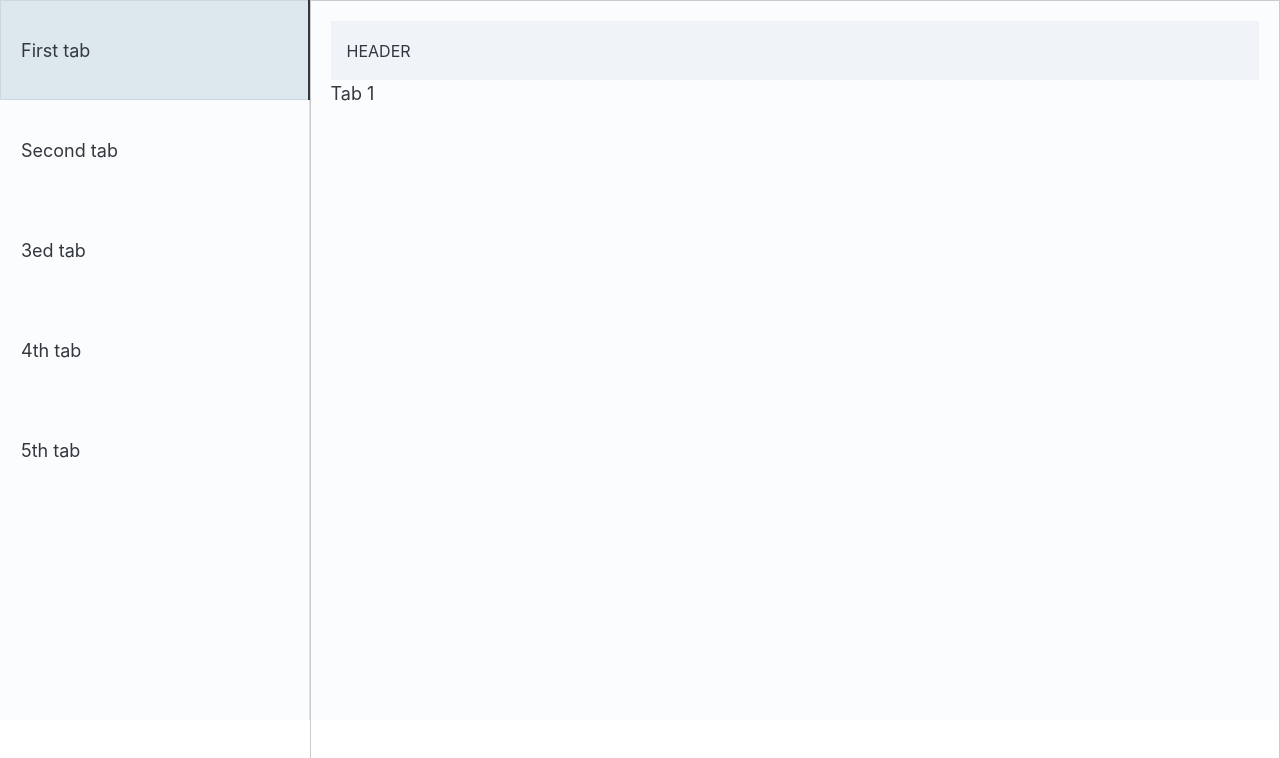
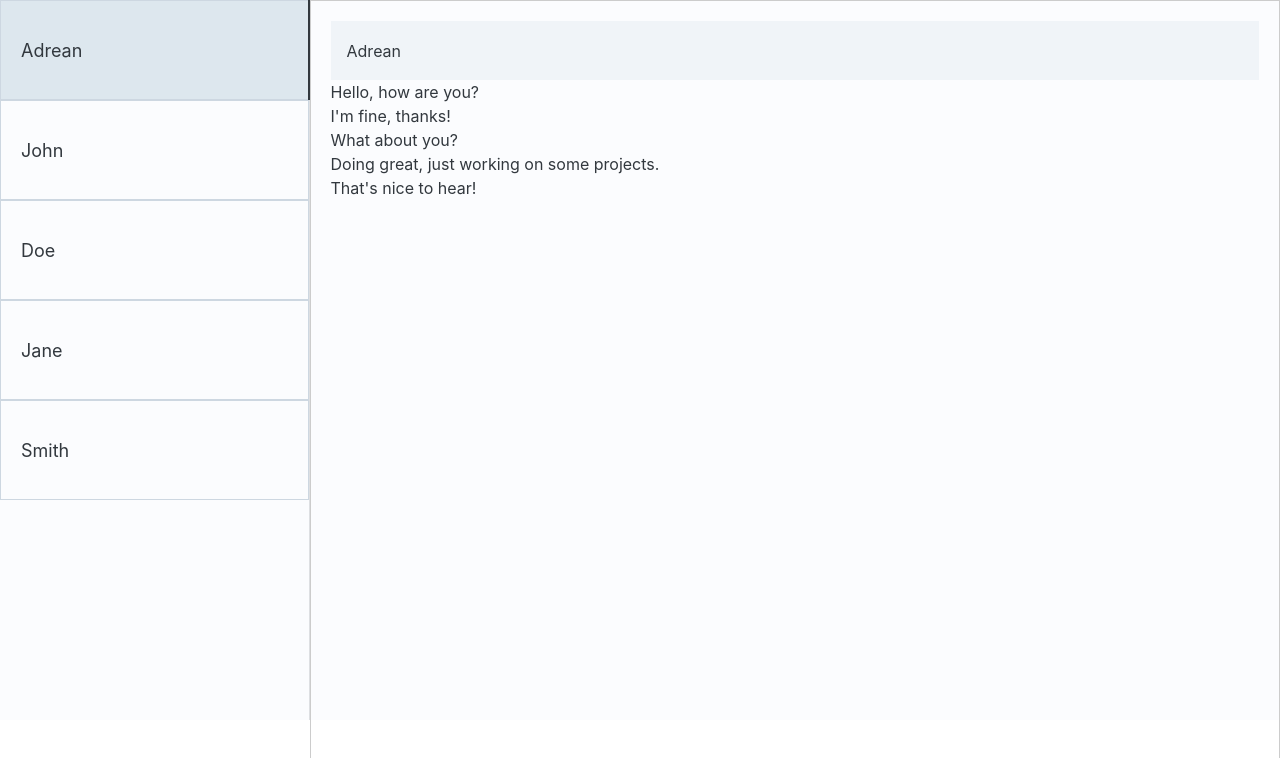
Before and after one commit to IrrationalCucumber/Chat-for-web-application-frontend, a React (Vite) app: page / in a window 1280 px wide. Shown: the top 758 px of the page. Built offline with nearby package versions, Linux system fonts and the light colour scheme.

Commit message:
Created a dynamic TabList based on chat users

```diff
--- a/src/route/Home.tsx
+++ b/src/route/Home.tsx
@@ -4,15 +4,23 @@ import { Tabs, TabList, Tab, TabPanel, Sheet, Typography } from "@mui/joy";
 import "./style.css";
 
 export default function Home() {
-  const [index, setIndex] = React.useState(0);
+  const sampleChatUser = ["Adrean", "John", "Doe", "Jane", "Smith"];
+  const sampleChatMessage = [
+    "Hello, how are you?",
+    "I'm fine, thanks!",
+    "What about you?",
+    "Doing great, just working on some projects.",
+    "That's nice to hear!",
+  ];
+  const [selectedTab, setSelectedTab] = React.useState(0); // Track selected tab index
   return (
     <div>
       {/* <Navbar /> */}
       <Tabs
         orientation="vertical"
         size="lg"
-        value={index}
-        onChange={(event, value) => setIndex(value as number)}
+        value={selectedTab} // Track selected tab index
+        onChange={(_, value) => setSelectedTab(value as number)} // Update selected tab index on change
         sx={{
           width: "100%",
           height: "90vh",
@@ -20,30 +28,38 @@ export default function Home() {
         }}
       >
         <TabList className="tab__list">
-          <Tab className="tab" variant={index === 0 ? "outlined" : "plain"}>
-            First tab
+          {sampleChatUser.map((user, i) => (
+            <Tab
+              className="tab"
+              variant={"outlined"}
+              value={i} // Use the user name as the value for the tab
+              key={i} // Use the user name as the value for the tab
+            >
+              {user}
             </Tab>
-          <Tab className="tab" variant={index === 1 ? "outlined" : "plain"}>
-            Second tab
-          </Tab>
-          <Tab className="tab" variant={index === 2 ? "outlined" : "plain"}>
-            3ed tab
-          </Tab>
-          <Tab className="tab" variant={index === 3 ? "outlined" : "plain"}>
-            4th tab
-          </Tab>
-          <Tab className="tab" variant={index === 4 ? "outlined" : "plain"}>
-            5th tab
-          </Tab>
+          ))}
         </TabList>
-        <TabPanel value={index} className="tab__panel">
+        {/* Render the content of the selected tab */}
+        {sampleChatUser.map(
+          (
+            user,
+            i
+            // Map through the users to create a tab panel for each user
+          ) => (
+            <TabPanel value={i} key={i} className="tab__panel">
               <Sheet className="tab__header" variant="soft">
                 <Typography color="neutral" noWrap={false} variant="plain">
-              HEADER
+                  {user}
                 </Typography>
               </Sheet>
-          Tab {index + 1}
+              {sampleChatMessage.map((message, j) => (
+                <Sheet key={j} className="tab__message">
+                  <Typography>{message}</Typography>
+                </Sheet>
+              ))}
             </TabPanel>
+          )
+        )}
       </Tabs>
     </div>
   );
```
Lines whose indentation alone changed are shown as unchanged.
